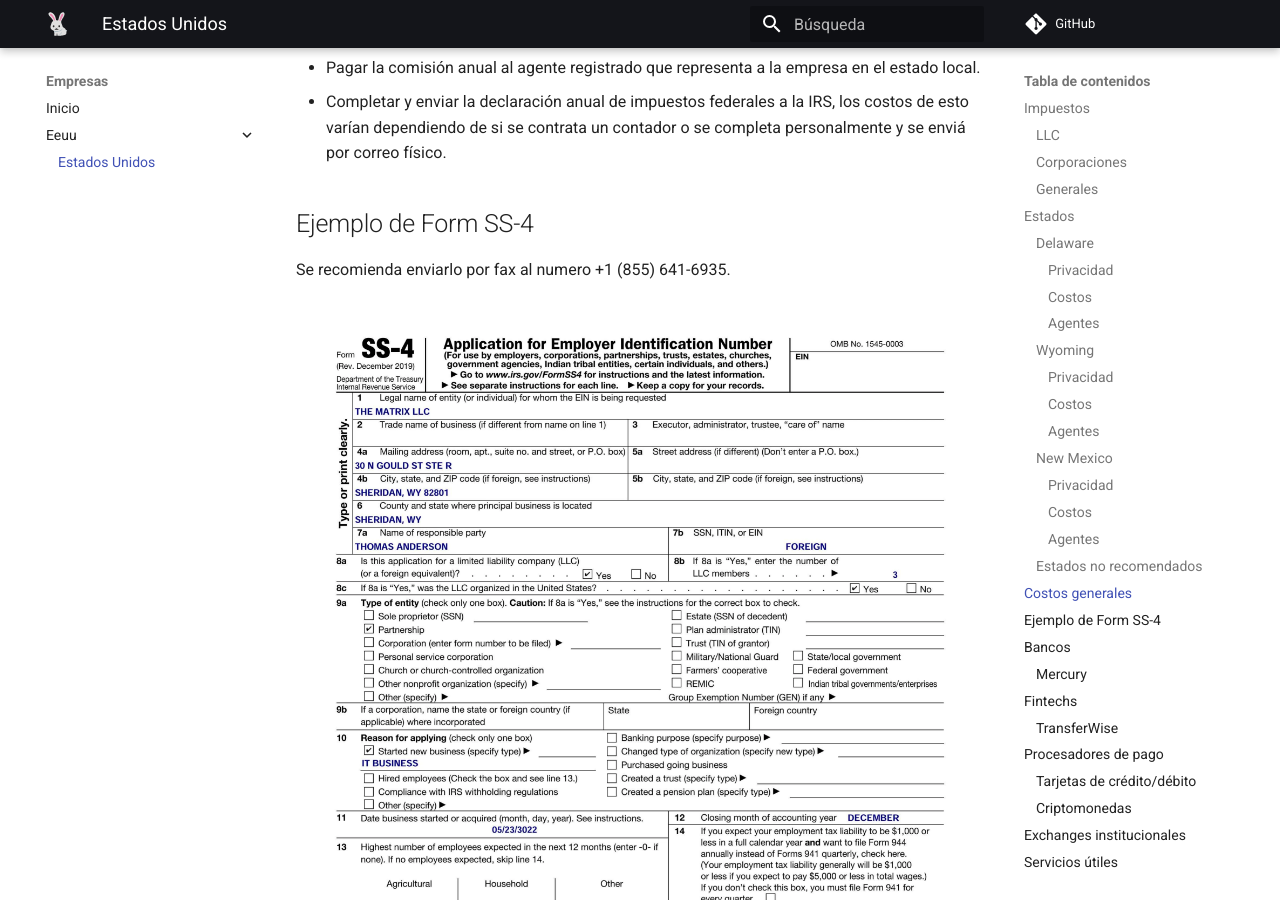
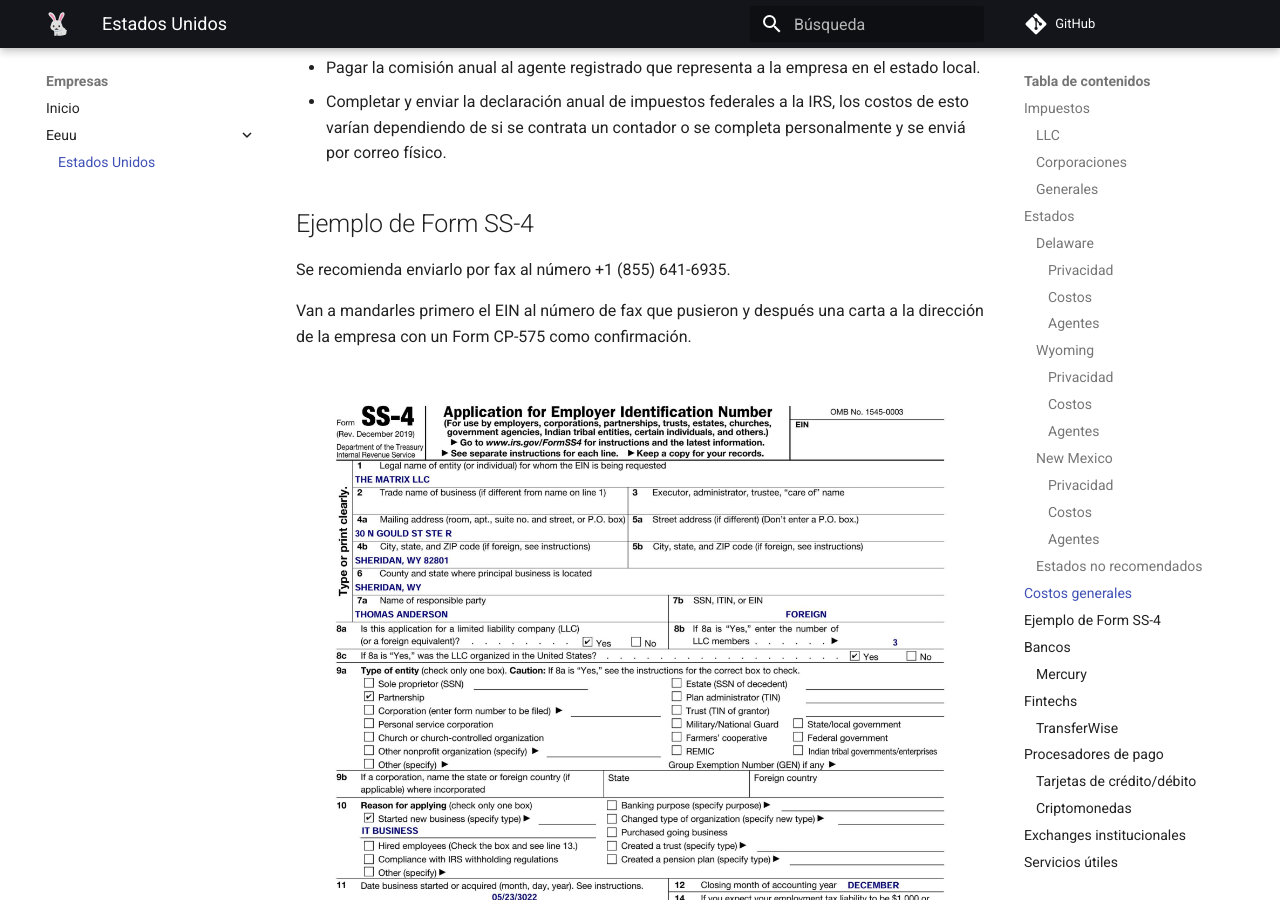
Before and after one commit to anomalouscode/wiki, an MkDocs documentation site: the page built from docs/empresas/eeuu/index.md, in a window 1280 px wide and 900 px high, scrolled down 7214 px. Built offline with MkDocs 1.6.1 and Material for MkDocs 9.7.7, drawn with Linux system fonts in a browser that asks for light colours; comment, search, counter and statistics services are not loaded; some of the changed text lies outside the part shown.

Commit message:
add info

```diff
--- a/docs/empresas/eeuu/index.md
+++ b/docs/empresas/eeuu/index.md
@@ -183,7 +183,9 @@
 
 ## Ejemplo de Form SS-4
 
-Se recomienda enviarlo por fax al numero +1 (855) 641-6935.
+Se recomienda enviarlo por fax al número +1 (855) 641-6935.
+
+Van a mandarles primero el EIN al número de fax que pusieron y después una carta a la dirección de la empresa con un Form CP-575 como confirmación.
 
 [![Form SS-4](ss4.webp)](ss4.webp)
 
@@ -236,9 +239,9 @@
 
 🤑 = Tiene retiros gratis
 
+- [Kraken](https://www.kraken.com/en-us/institutions) 🛡️⚡🤑
 - [FTX US](https://ftx.us/) 🤑
 - [Gemini](https://www.gemini.com/institutions) 🤑
-- [Kraken](https://www.kraken.com/en-us/institutions) 🛡️
 - [OKCoin](https://www.okcoin.com/) ⚡🤑
 - [Coinbase Prime](https://primebroker.coinbase.com/)
 - [Wyre](https://www.sendwyre.com/)
@@ -264,9 +267,9 @@
 
 Aunque enviar faxes sea algo muy ajeno al presente, los organismos estatales de Estados Unidos lo siguen usando, y podemos enviarlos y recibirlos desde internet para que la tarea no resulte incomoda.
 
-- [FaxZero](https://faxzero.com/)
 - [GotFreeFax](https://www.gotfreefax.com/)
 - [FaxBetter](https://www.faxbetter.com/)
+- [FaxZero](https://faxzero.com/)
 
 ### Comprar dominios
 
```
Also changed, not shown: other parts of docs/empresas/eeuu/index.md (+1 -0 lines).
